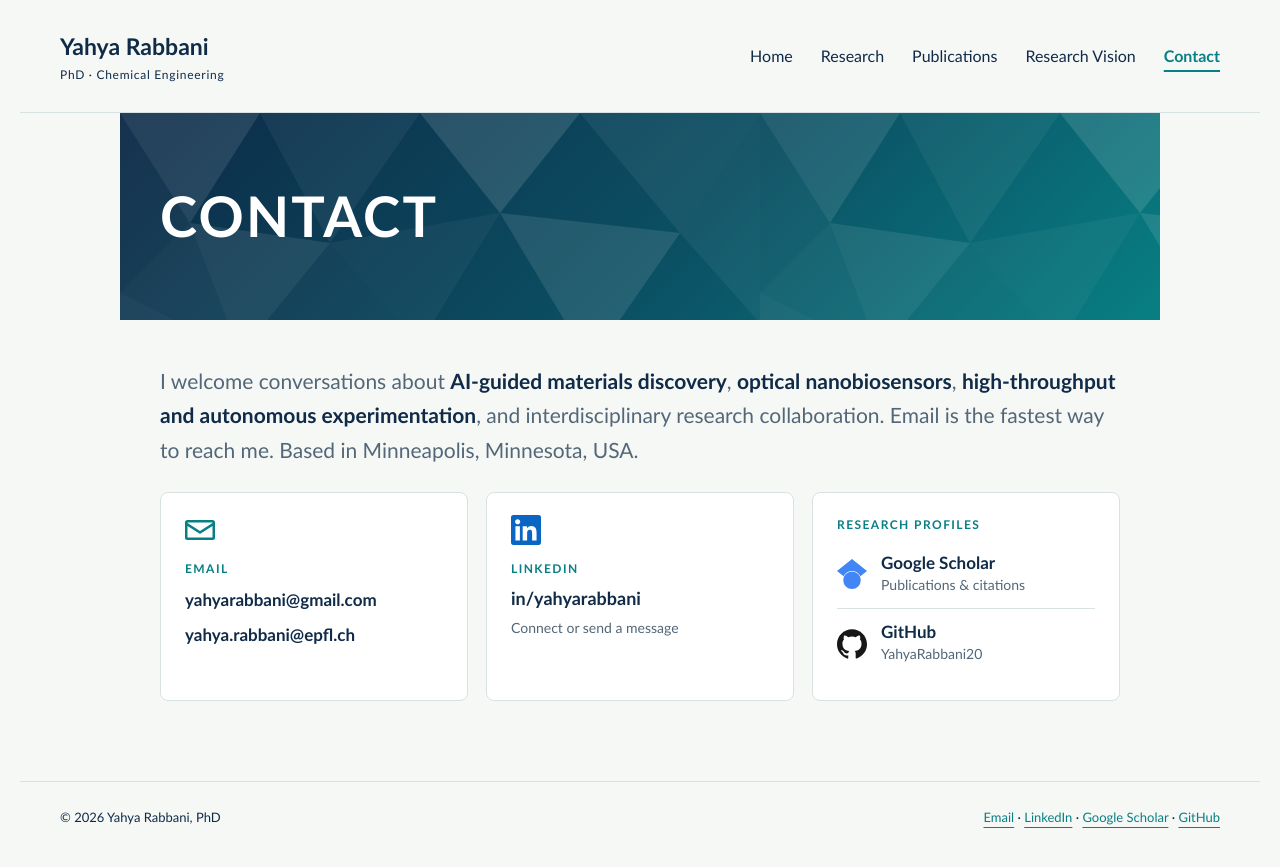
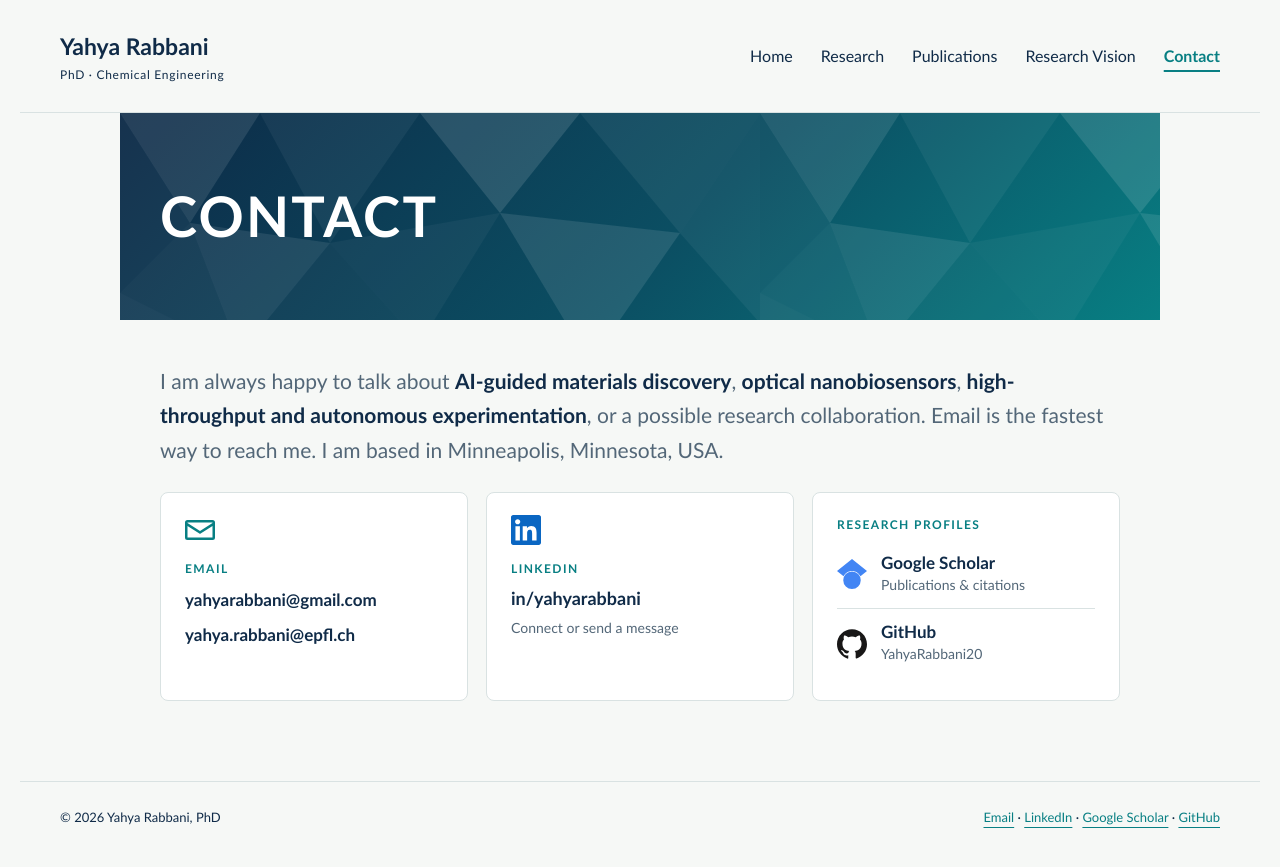
Before and after one commit to YahyaRabbani20/YahyaRabbani, a Jekyll site: the page built from _pages/contact.md, in a window 1280 px wide. Shown: the top 867 px of the page. Built offline with Jekyll 4.4.1, drawn with Linux system fonts in a browser that asks for light colours.

Commit message:
Revise contact paragraph for improved communication
Updated the contact statement for clarity and engagement.

```diff
--- a/_pages/contact.md
+++ b/_pages/contact.md
@@ -13,7 +13,7 @@ excerpt: "Get in touch with Yahya Rabbani about nanobiosensing, AI-guided materi
   <h1>Contact</h1>
 </section>
 
-<p class="statement">I welcome conversations about <strong>AI-guided materials discovery</strong>, <strong>optical nanobiosensors</strong>, <strong>high-throughput and autonomous experimentation</strong>, and interdisciplinary research collaboration. Email is the fastest way to reach me. Based in Minneapolis, Minnesota, USA.</p>
+<p class="statement">I am always happy to talk about <strong>AI-guided materials discovery</strong>, <strong>optical nanobiosensors</strong>, <strong>high-throughput and autonomous experimentation</strong>, or a possible research collaboration. Email is the fastest way to reach me. I am based in Minneapolis, Minnesota, USA.</p>
 
 <div class="contact-grid three">
   <div class="contact-card">
```
